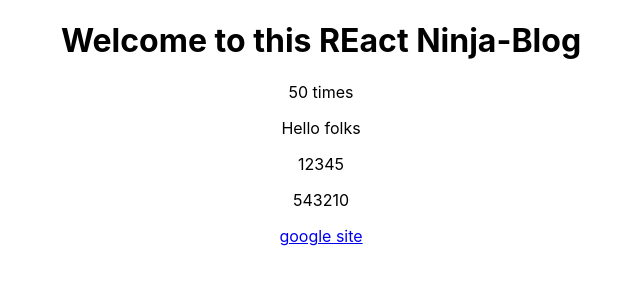
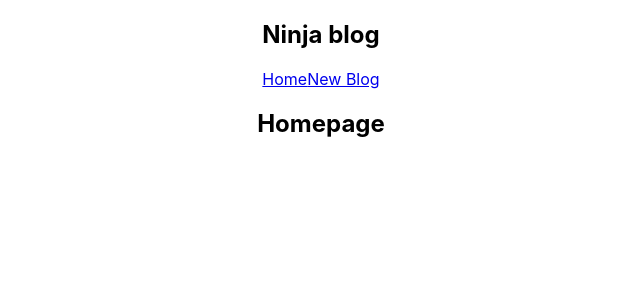
Before and after one commit to sedrickGerards/ninja-blog, a React (Create React App) app: page / in a window 1280 px wide. Shown: the top 300 px of the page, without its empty margins (319-959 px from the left). Built offline with nearby package versions, Linux system fonts and the light colour scheme.

Commit message:
creating cmponents

```diff
--- a/src/App.js
+++ b/src/App.js
@@ -1,21 +1,15 @@
 import "./App.css";
+import Navbar from './Navbar';
+import Home from './Home';
 
 function App() {
 const title = "Welcome to this REact Ninja-Blog"
-const likes = 50;
-const googleLink = "http://www.google.com";
-const myArray = [1, 2, 3, 4, 5];
   return (
     <div className="App">
+      <Navbar/>
+
       <div className="content">
-        <h1> { title }</h1>
-        <p>{ likes } times</p>
-
-        <p> { "Hello folks"}</p>
-        <p> { [myArray]}</p>
-        <p> {[5,4,3,2,1,0]}</p>
-
-        <a href={googleLink}>  google site </a>
+       < Home/>
       </div>
     </div>
   );
--- /dev/null
+++ b/src/Home.js
@@ -0,0 +1,9 @@
+const Home = () => {
+    return (
+        <div className="home">
+            <h2> Homepage</h2>
+        </div>
+     );
+}
+
+export default Home;
--- /dev/null
+++ b/src/Navbar.js
@@ -0,0 +1,13 @@
+const Navbar = () => {
+    return (
+        <nav className="navbar">
+            <h1> Ninja blog</h1>
+            <div className="links">
+                <a href="/">Home</a>
+                <a href="/create">New Blog</a>
+            </div>
+        </nav>
+     );
+}
+
+export default Navbar;
```
